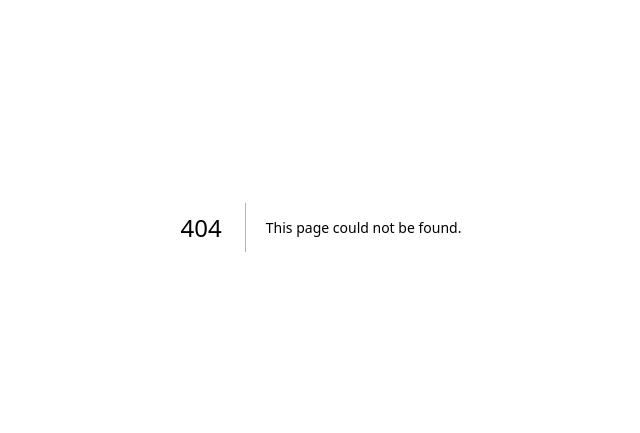
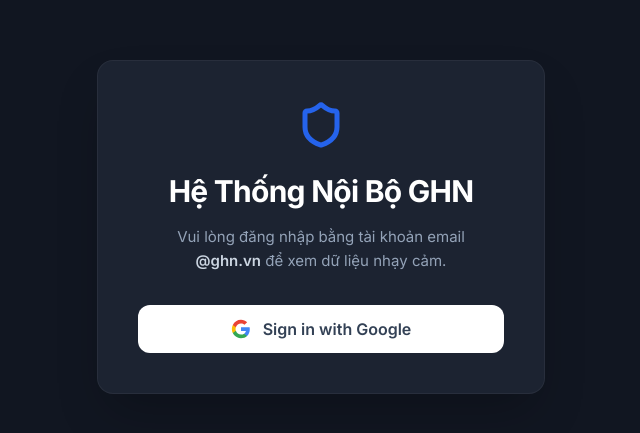
Before and after one commit to letuanhce-beep/ghn-ai-revolution-TuanLA, a Next.js app in the folder dashboard/frontend/: page /login in a window 1280 px wide. Before the commit this address had no page. Shown: the part 173-606 px from the top of the page, without its empty margins (319-959 px from the left). Built offline with nearby package versions, Linux system fonts and the light colour scheme.

Commit message:
feat: Add Google Authentication and Login UI

```diff
--- /dev/null
+++ b/dashboard/frontend/app/api/auth/[...nextauth]/route.ts
@@ -0,0 +1,31 @@
+import NextAuth from "next-auth";
+import GoogleProvider from "next-auth/providers/google";
+
+const handler = NextAuth({
+  providers: [
+    GoogleProvider({
+      clientId: process.env.GOOGLE_CLIENT_ID || "",
+      clientSecret: process.env.GOOGLE_CLIENT_SECRET || "",
+    }),
+  ],
+  callbacks: {
+    async signIn({ user, account }) {
+      // Chỉ cho phép đăng nhập bằng Google và email đuôi @ghn.vn
+      if (account?.provider === "google") {
+        if (user.email && user.email.endsWith("@ghn.vn")) {
+          return true;
+        }
+        // Chặn đăng nhập nếu không phải email @ghn.vn
+        return "/login?error=AccessDenied";
+      }
+      return false;
+    },
+  },
+  pages: {
+    signIn: "/login",
+    error: "/login", // Custom error page
+  },
+  secret: process.env.NEXTAUTH_SECRET,
+});
+
+export { handler as GET, handler as POST };
--- a/dashboard/frontend/app/layout.tsx
+++ b/dashboard/frontend/app/layout.tsx
@@ -11,6 +11,8 @@
   keywords: ["GHN", "Employee Engagement", "EES", "HR Analytics", "GiaoHangNhanh"],
 };
 
+import Providers from "@/components/Providers";
+
 export default function RootLayout({
   children,
 }: {
@@ -18,7 +20,9 @@
 }) {
   return (
     <html lang="vi">
-      <body className={inter.className}>{children}</body>
+      <body className={inter.className}>
+        <Providers>{children}</Providers>
+      </body>
     </html>
   );
 }
--- /dev/null
+++ b/dashboard/frontend/app/login/page.tsx
@@ -0,0 +1,77 @@
+"use client";
+
+import { signIn } from "next-auth/react";
+import { useSearchParams } from "next/navigation";
+import { Shield } from "lucide-react";
+import { Suspense } from "react";
+
+function LoginContent() {
+  const searchParams = useSearchParams();
+  const error = searchParams?.get("error");
+
+  return (
+    <div className="min-h-screen flex items-center justify-center bg-[#111621] p-6">
+      <div className="w-full max-w-md bg-[#1C2331] rounded-2xl p-10 flex flex-col items-center text-center shadow-2xl border border-white/5">
+
+        {/* Shield Icon */}
+        <div className="mb-6">
+          <Shield className="w-12 h-12 text-[#2563EB]" strokeWidth={2.5} />
+        </div>
+
+        {/* Title */}
+        <h1 className="text-3xl font-bold text-white mb-4 tracking-tight">
+          Hệ Thống Nội Bộ GHN
+        </h1>
+
+        {/* Description */}
+        <p className="text-[15px] text-slate-400 mb-8 leading-relaxed px-4">
+          Vui lòng đăng nhập bằng tài khoản email <strong className="text-slate-300 font-semibold">@ghn.vn</strong> để xem dữ liệu nhạy cảm.
+        </p>
+
+        {/* Error Message */}
+        {error === "AccessDenied" && (
+          <div className="w-full mb-6 p-3 bg-red-500/10 border border-red-500/20 rounded-lg">
+            <p className="text-red-400 text-sm font-medium">
+              Truy cập bị từ chối. Vui lòng sử dụng email @ghn.vn hợp lệ.
+            </p>
+          </div>
+        )}
+
+        {/* Google Sign In Button */}
+        <button
+          onClick={() => signIn("google", { callbackUrl: "/" })}
+          className="w-full bg-white hover:bg-slate-50 text-slate-700 font-semibold py-3 px-4 rounded-xl flex items-center justify-center gap-3 transition-colors duration-200"
+        >
+          <svg className="w-5 h-5" viewBox="0 0 24 24">
+            <path
+              d="M22.56 12.25c0-.78-.07-1.53-.2-2.25H12v4.26h5.92c-.26 1.37-1.04 2.53-2.21 3.31v2.77h3.57c2.08-1.92 3.28-4.74 3.28-8.09z"
+              fill="#4285F4"
+            />
+            <path
+              d="M12 23c2.97 0 5.46-.98 7.28-2.66l-3.57-2.77c-.98.66-2.23 1.06-3.71 1.06-2.86 0-5.29-1.93-6.16-4.53H2.18v2.84C3.99 20.53 7.7 23 12 23z"
+              fill="#34A853"
+            />
+            <path
+              d="M5.84 14.09c-.22-.66-.35-1.36-.35-2.09s.13-1.43.35-2.09V7.07H2.18C1.43 8.55 1 10.22 1 12s.43 3.45 1.18 4.93l2.85-2.22.81-.62z"
+              fill="#FBBC05"
+            />
+            <path
+              d="M12 5.38c1.62 0 3.06.56 4.21 1.64l3.15-3.15C17.45 2.09 14.97 1 12 1 7.7 1 3.99 3.47 2.18 7.07l3.66 2.84c.87-2.6 3.3-4.53 6.16-4.53z"
+              fill="#EA4335"
+            />
+          </svg>
+          Sign in with Google
+        </button>
+
+      </div>
+    </div>
+  );
+}
+
+export default function LoginPage() {
+  return (
+    <Suspense fallback={<div className="min-h-screen bg-[#111621]" />}>
+      <LoginContent />
+    </Suspense>
+  );
+}
--- /dev/null
+++ b/dashboard/frontend/components/Providers.tsx
@@ -0,0 +1,8 @@
+"use client";
+
+import { SessionProvider } from "next-auth/react";
+import { ReactNode } from "react";
+
+export default function Providers({ children }: { children: ReactNode }) {
+  return <SessionProvider>{children}</SessionProvider>;
+}
--- a/dashboard/frontend/package.json
+++ b/dashboard/frontend/package.json
@@ -10,6 +10,7 @@
   },
   "dependencies": {
     "next": "^15.1.7",
+    "next-auth": "^4.24.5",
     "react": "^19.0.0",
     "react-dom": "^19.0.0",
     "recharts": "^2.13.3",
```
Also changed, not shown: dashboard/frontend/middleware.ts (added, +22 -0 lines).
